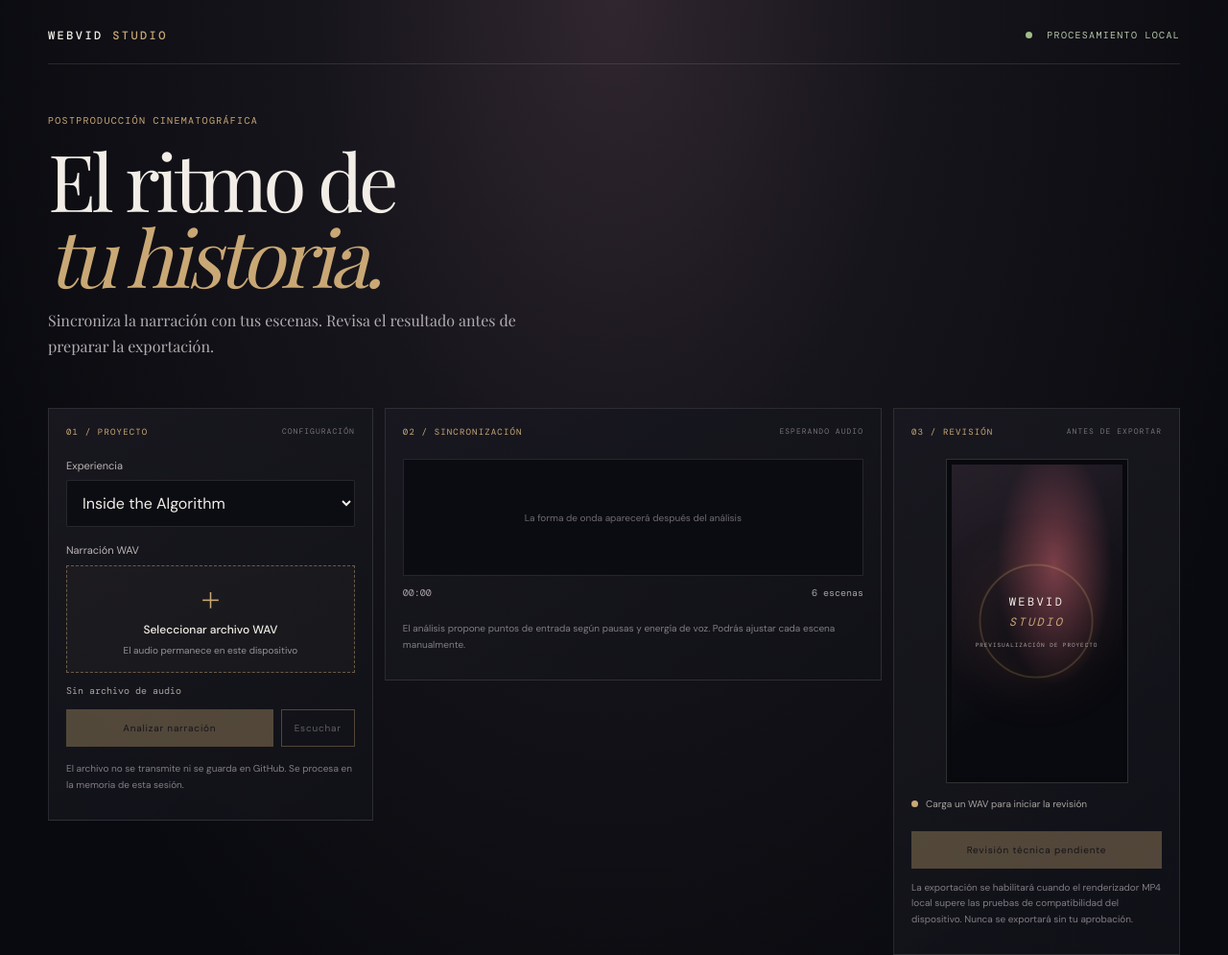
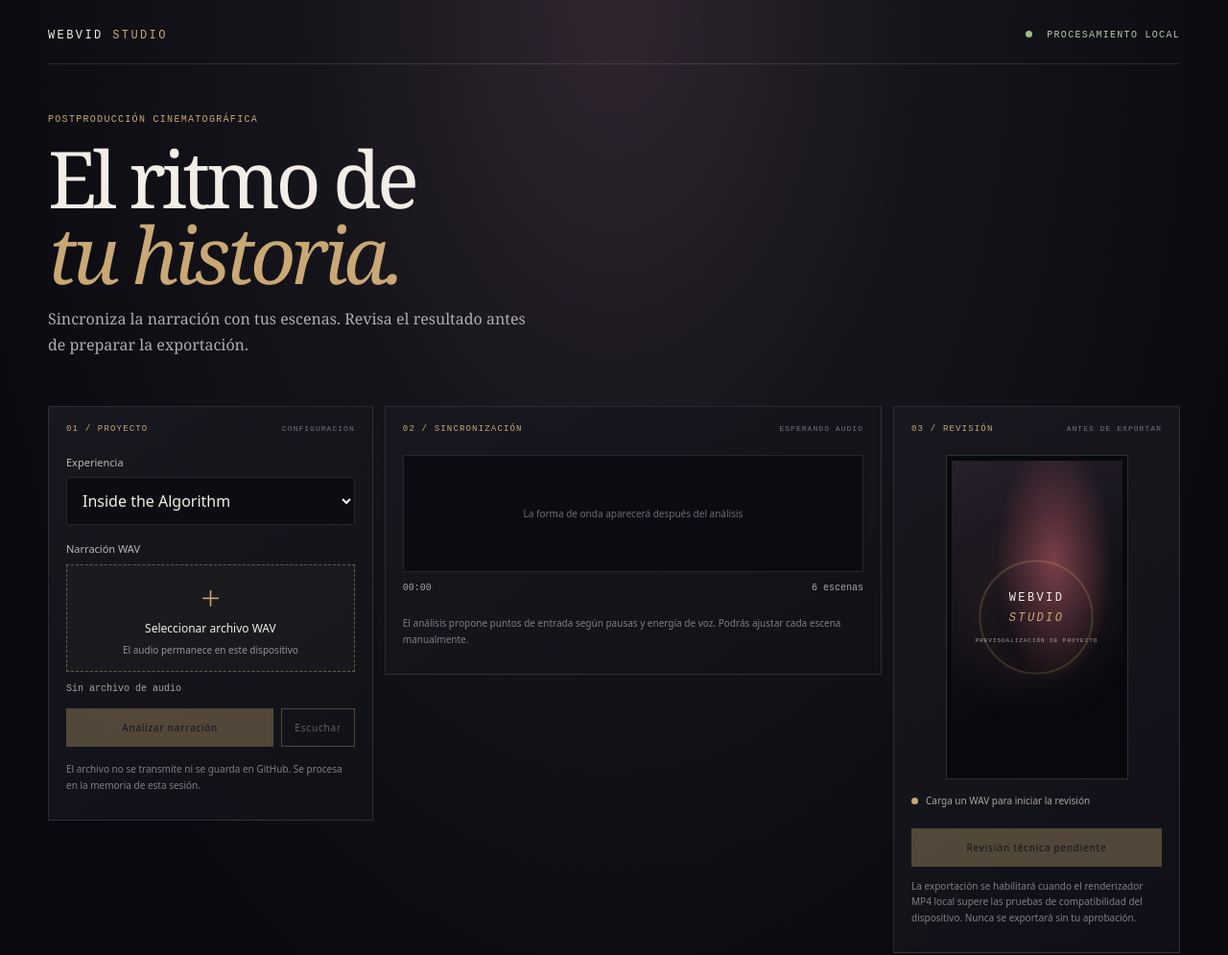
Before and after one commit to renziito/webvid, a plain HTML site: page studio/index.html in a window 1280 px wide. Shown: the top 995 px of the page at 96% size. Drawn offline with nearby package versions, Linux system fonts and the light colour scheme; a web font is replaced by a local one.

Commit message:
Keep Studio styling self-hosted and offline friendly

```diff
--- a/studio/studio.css
+++ b/studio/studio.css
@@ -2,14 +2,14 @@
 :root{color-scheme:dark;--bg:#090a0f;--panel:#13141b;--paper:#f2eee7;--muted:#96919a;--gold:#c9a875;--line:#ffffff1b;--red:#d66d63}
 *{box-sizing:border-box}
 html{min-height:100%;background:var(--bg)}
-body{margin:0;min-height:100svh;background:radial-gradient(ellipse at 50% 0%,#302630 0%,#17151c 34%,var(--bg) 78%);color:var(--paper);font-family:'DM Sans',system-ui,sans-serif}
+body{margin:0;min-height:100svh;background:radial-gradient(ellipse at 50% 0%,#302630 0%,#17151c 34%,var(--bg) 78%);color:var(--paper);font-family:system-ui,-apple-system,sans-serif}
 button,select{font:inherit}
 .studio-shell{width:min(1180px,100% - 40px);margin:auto;padding:calc(25px + env(safe-area-inset-top)) 0 28px}
 .topbar{height:42px;display:flex;justify-content:space-between;align-items:center;border-bottom:1px solid var(--line);padding-bottom:18px}
-.brand{color:var(--paper);font:500 12px 'DM Mono',monospace;letter-spacing:.2em;text-decoration:none}.brand span{color:var(--gold)}
-.local-badge,.eyebrow,.panel-heading,.muted,footer{font:10px 'DM Mono',monospace;letter-spacing:.13em}
+.brand{color:var(--paper);font:500 12px ui-monospace,SFMono-Regular,monospace;letter-spacing:.2em;text-decoration:none}.brand span{color:var(--gold)}
+.local-badge,.eyebrow,.panel-heading,.muted,footer{font:10px ui-monospace,SFMono-Regular,monospace;letter-spacing:.13em}
 .local-badge{color:#b6c6aa}.local-badge i,.status-dot{display:inline-block;width:7px;height:7px;border-radius:50%;background:#9fbd88;margin-right:8px}
-.intro{padding:42px 0 35px}.eyebrow{color:var(--gold)}h1{font:400 clamp(48px,9vw,82px)/.96 'Playfair Display',Georgia,serif;letter-spacing:-.055em;margin:16px 0}.intro h1 em,.preview-copy em{color:var(--gold);font-weight:400}.lede{max-width:520px;color:#b2acb0;line-height:1.65;font:16px/1.65 'Playfair Display',Georgia,serif}
+.intro{padding:42px 0 35px}.eyebrow{color:var(--gold)}h1{font:400 clamp(48px,9vw,82px)/.96 Georgia,'Times New Roman',serif;letter-spacing:-.055em;margin:16px 0}.intro h1 em,.preview-copy em{color:var(--gold);font-weight:400}.lede{max-width:520px;color:#b2acb0;line-height:1.65;font:16px/1.65 Georgia,'Times New Roman',serif}
 .workspace{display:grid;grid-template-columns: minmax(250px,.85fr) minmax(300px,1.3fr) minmax(220px,.75fr);gap:12px;align-items:start}
 .panel{border:1px solid var(--line);background:linear-gradient(145deg,#191820eF,#101117f5);padding:18px;min-width:0}
 .panel-heading{display:flex;justify-content:space-between;gap:8px;color:var(--gold);font-size:9px;margin-bottom:22px}.muted{color:#77727c;font-size:8px}
@@ -18,13 +18,13 @@ select{width:100%;padding:12px;background:#0c0d13;border:1px solid var(--line);c
 input[type=file]{position:absolute;width:1px;height:1px;opacity:0;pointer-events:none}
 .file-drop{margin-top:9px;min-height:112px;border:1px dashed #c9a87577;background:#c9a87509;display:flex;flex-direction:column;align-items:center;justify-content:center;gap:7px;text-align:center;cursor:pointer;padding:14px}
 .file-symbol{font-size:23px;color:var(--gold)}.file-drop strong{font-size:12px;font-weight:500}.file-drop small{font-size:10px;color:var(--muted)}
-.audio-meta{font:10px 'DM Mono',monospace;color:#aaa4a0;margin:12px 0;min-height:14px}
+.audio-meta{font:10px ui-monospace,SFMono-Regular,monospace;color:#aaa4a0;margin:12px 0;min-height:14px}
 .actions{display:flex;gap:8px}.primary,.secondary{border:1px solid var(--gold);padding:12px 13px;font-size:10px;letter-spacing:.08em;cursor:pointer}.primary{background:var(--gold);color:#17131a;flex:1}.secondary{background:transparent;color:var(--paper)}button:disabled{opacity:.35;cursor:not-allowed}
 .privacy-note,.hint{font-size:10px;line-height:1.65;color:#827d85}.privacy-note{margin-top:15px}
 .wave-wrap{position:relative;height:122px;background:#0b0c12;border:1px solid var(--line);overflow:hidden}.wave-wrap canvas{width:100%;height:100%;display:block}.wave-empty{position:absolute;inset:0;display:grid;place-items:center;padding:12px;text-align:center;color:#6f6a73;font-size:10px;pointer-events:none}
-.timeline-summary{display:flex;justify-content:space-between;margin:11px 0 13px;color:#a9a2a4;font:10px 'DM Mono',monospace}
-.scene-timeline{display:grid;gap:7px}.scene-row{display:grid;grid-template-columns:60px 1fr 46px;align-items:center;gap:9px;padding:8px;background:#ffffff06;border:1px solid #ffffff0b}.scene-row span{font:9px 'DM Mono',monospace;color:#c9a875}.scene-row input{width:100%;accent-color:var(--gold)}.scene-row output{font:9px 'DM Mono',monospace;color:#aaa4a0;text-align:right}
-.preview-frame{width:min(100%,190px);margin:0 auto;aspect-ratio:9/16;background:#08090d;border:1px solid #ffffff28;padding:5px}.preview-art{height:100%;position:relative;overflow:hidden;background:radial-gradient(ellipse at 60% 32%,#773d48 0%,transparent 40%),linear-gradient(155deg,#27202a,#090a10 70%);display:grid;place-items:center}.preview-orb{position:absolute;width:62%;aspect-ratio:1;border:1px solid #d0a36c88;border-radius:50%;box-shadow:0 0 65px #ba704c35,inset 0 0 55px #ba704c20;animation:breathe 7s ease-in-out infinite}.preview-copy{position:relative;text-align:center;font:12px 'DM Mono',monospace;letter-spacing:.2em;line-height:1.7}.preview-copy small{display:block;font-size:6px;letter-spacing:.16em;color:#aaa4a0;margin-top:9px}.preview-status{font-size:10px;color:#aaa4a0;margin:15px 0}.status-dot{background:var(--gold)}.export{width:100%;margin-top:7px}.preview-panel .hint{margin-top:12px}
+.timeline-summary{display:flex;justify-content:space-between;margin:11px 0 13px;color:#a9a2a4;font:10px ui-monospace,SFMono-Regular,monospace}
+.scene-timeline{display:grid;gap:7px}.scene-row{display:grid;grid-template-columns:60px 1fr 46px;align-items:center;gap:9px;padding:8px;background:#ffffff06;border:1px solid #ffffff0b}.scene-row span{font:9px ui-monospace,SFMono-Regular,monospace;color:#c9a875}.scene-row input{width:100%;accent-color:var(--gold)}.scene-row output{font:9px ui-monospace,SFMono-Regular,monospace;color:#aaa4a0;text-align:right}
+.preview-frame{width:min(100%,190px);margin:0 auto;aspect-ratio:9/16;background:#08090d;border:1px solid #ffffff28;padding:5px}.preview-art{height:100%;position:relative;overflow:hidden;background:radial-gradient(ellipse at 60% 32%,#773d48 0%,transparent 40%),linear-gradient(155deg,#27202a,#090a10 70%);display:grid;place-items:center}.preview-orb{position:absolute;width:62%;aspect-ratio:1;border:1px solid #d0a36c88;border-radius:50%;box-shadow:0 0 65px #ba704c35,inset 0 0 55px #ba704c20;animation:breathe 7s ease-in-out infinite}.preview-copy{position:relative;text-align:center;font:12px ui-monospace,SFMono-Regular,monospace;letter-spacing:.2em;line-height:1.7}.preview-copy small{display:block;font-size:6px;letter-spacing:.16em;color:#aaa4a0;margin-top:9px}.preview-status{font-size:10px;color:#aaa4a0;margin:15px 0}.status-dot{background:var(--gold)}.export{width:100%;margin-top:7px}.preview-panel .hint{margin-top:12px}
 footer{border-top:1px solid var(--line);padding-top:18px;margin-top:30px;color:#77717a;font-size:8px}footer span{color:var(--gold);padding:0 8px}
 @keyframes breathe{50%{transform:scale(1.12);opacity:.65}}
 @media(max-width:850px){.workspace{grid-template-columns:1fr 1fr}.preview-panel{grid-column:1/-1;display:grid;grid-template-columns:1fr 1fr;column-gap:18px}.preview-panel .panel-heading{grid-column:1/-1}.preview-frame{grid-row:2/5;width:min(100%,155px)}.preview-status,.preview-panel .export,.preview-panel .hint{grid-column:2}}
```
